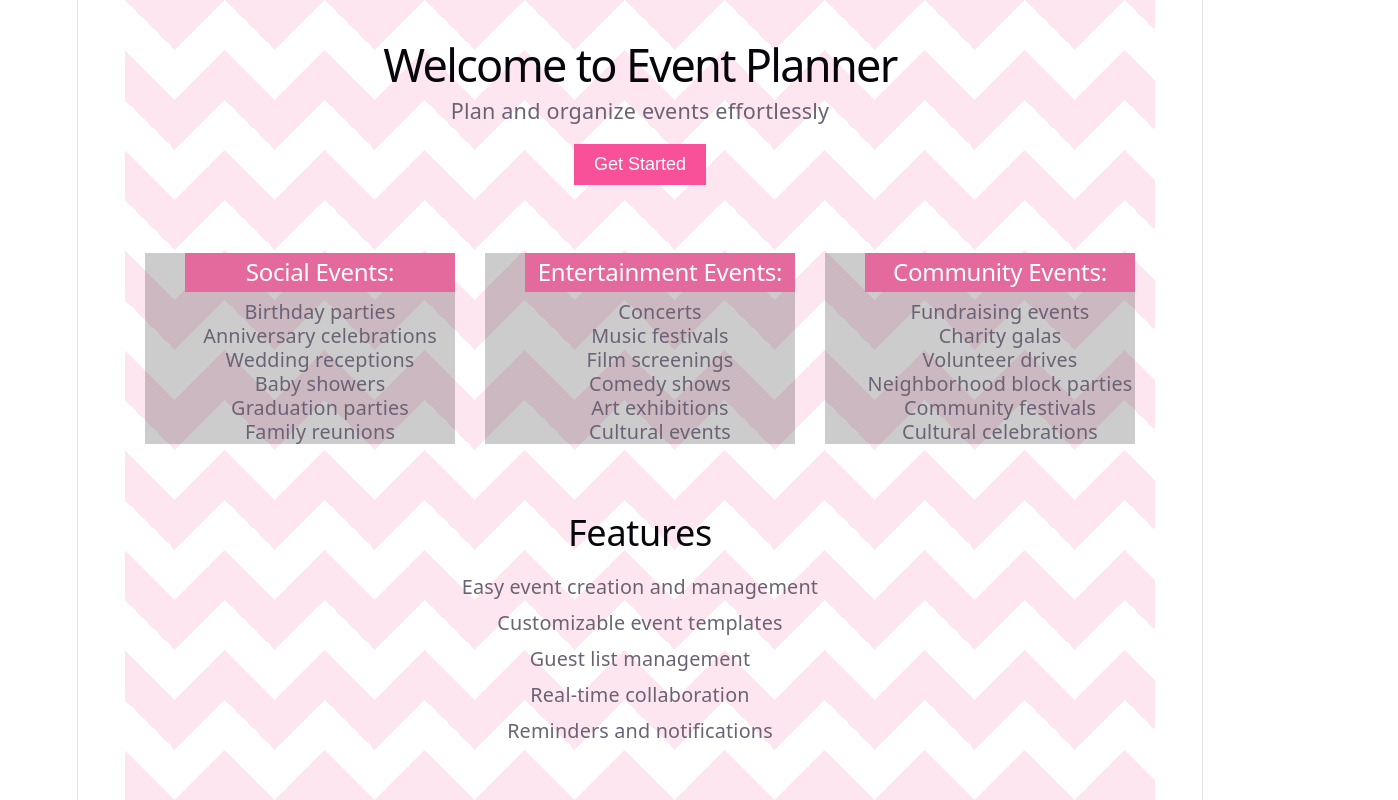
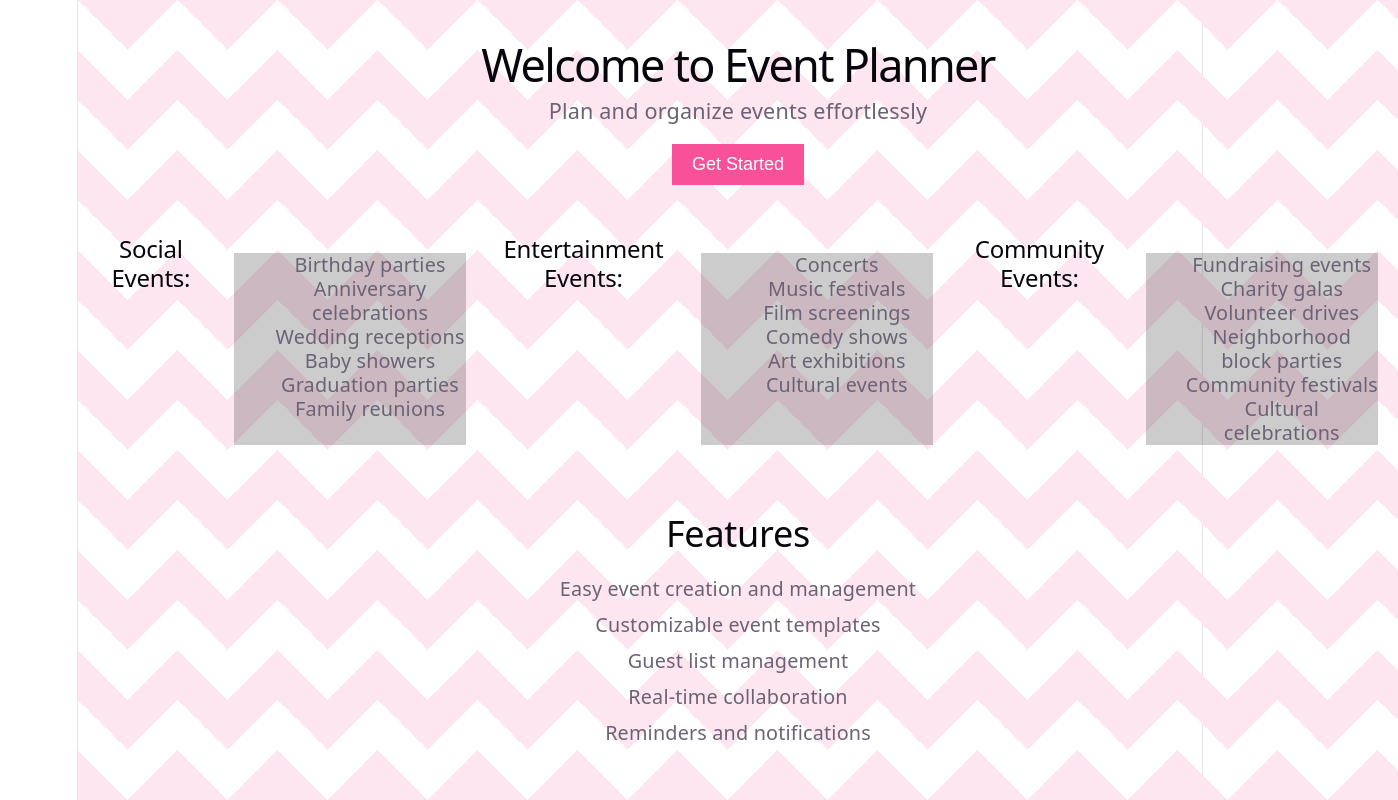
Before and after one commit to P-Jelagat/Event-Planner, a React (Vite) app in the folder event-planner/: page / in a window 1280 px wide. Shown: the top 800 px of the page, 1398 px wide, since content can reach past the window. Built offline with nearby package versions, Linux system fonts and the light colour scheme.

Commit message:
removed headings from the lists

```diff
--- a/event-planner/src/EventPlanner.jsx
+++ b/event-planner/src/EventPlanner.jsx
@@ -18,8 +18,8 @@ const EventPlanner = () => {
 
         <section className="events_categories">
             {/* Social event types */}
+            <h2>Social Events:</h2>
             <ul>
-                <h2>Social Events:</h2>
                 <li>Birthday parties</li>
                 <li>Anniversary celebrations</li>
                 <li>Wedding receptions</li>
@@ -28,8 +28,8 @@ const EventPlanner = () => {
                 <li>Family reunions</li>
             </ul>
             {/* Entertainment-based event types */}
+            <h2>Entertainment Events:</h2>
             <ul>
-                <h2>Entertainment Events:</h2>
                 <li>Concerts</li>
                 <li>Music festivals</li>
                 <li>Film screenings</li>
@@ -38,8 +38,8 @@ const EventPlanner = () => {
                 <li>Cultural events</li>
             </ul>
             {/* Community-focused event types */}
+            <h2>Community Events:</h2>
             <ul>
-                <h2>Community Events:</h2>
                 <li>Fundraising events</li>
                 <li>Charity galas</li>
                 <li>Volunteer drives</li>
```
